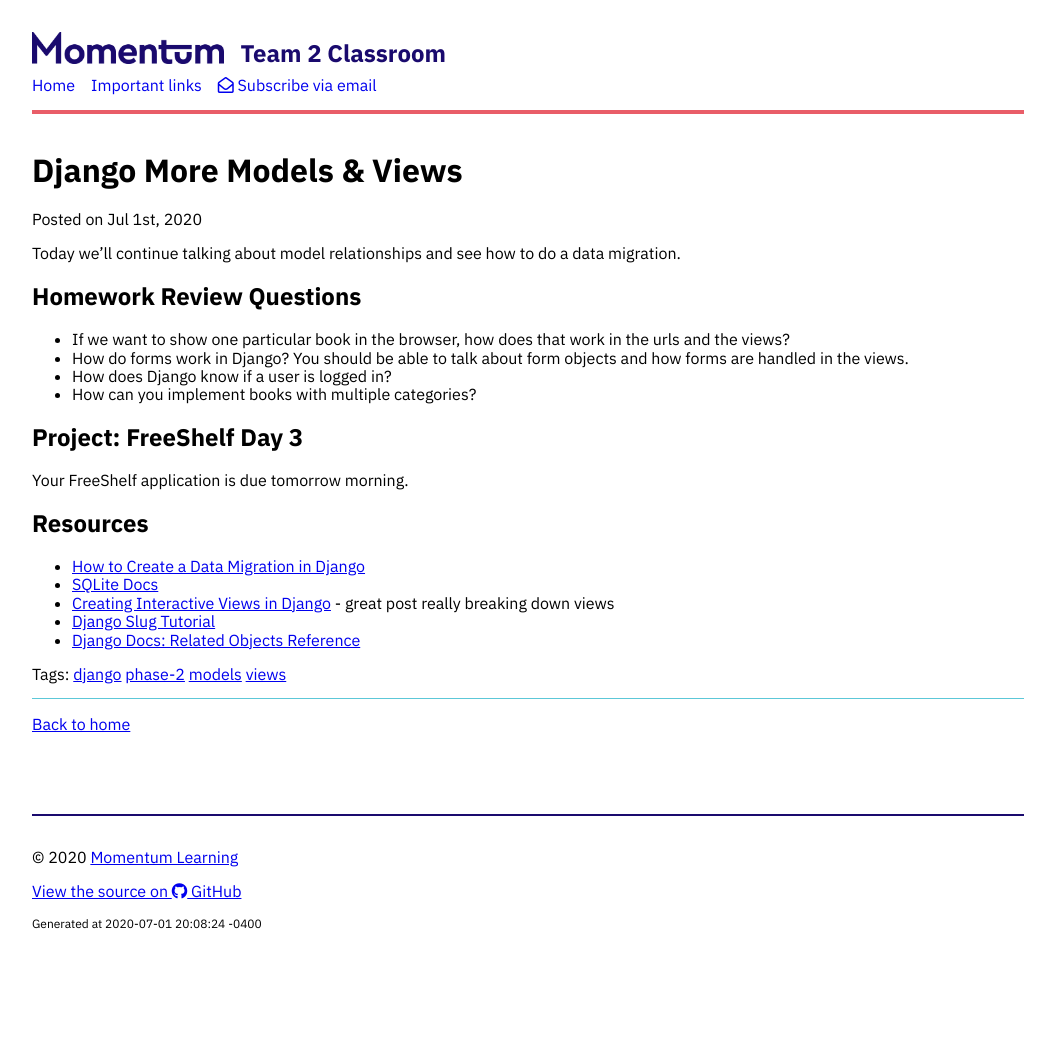
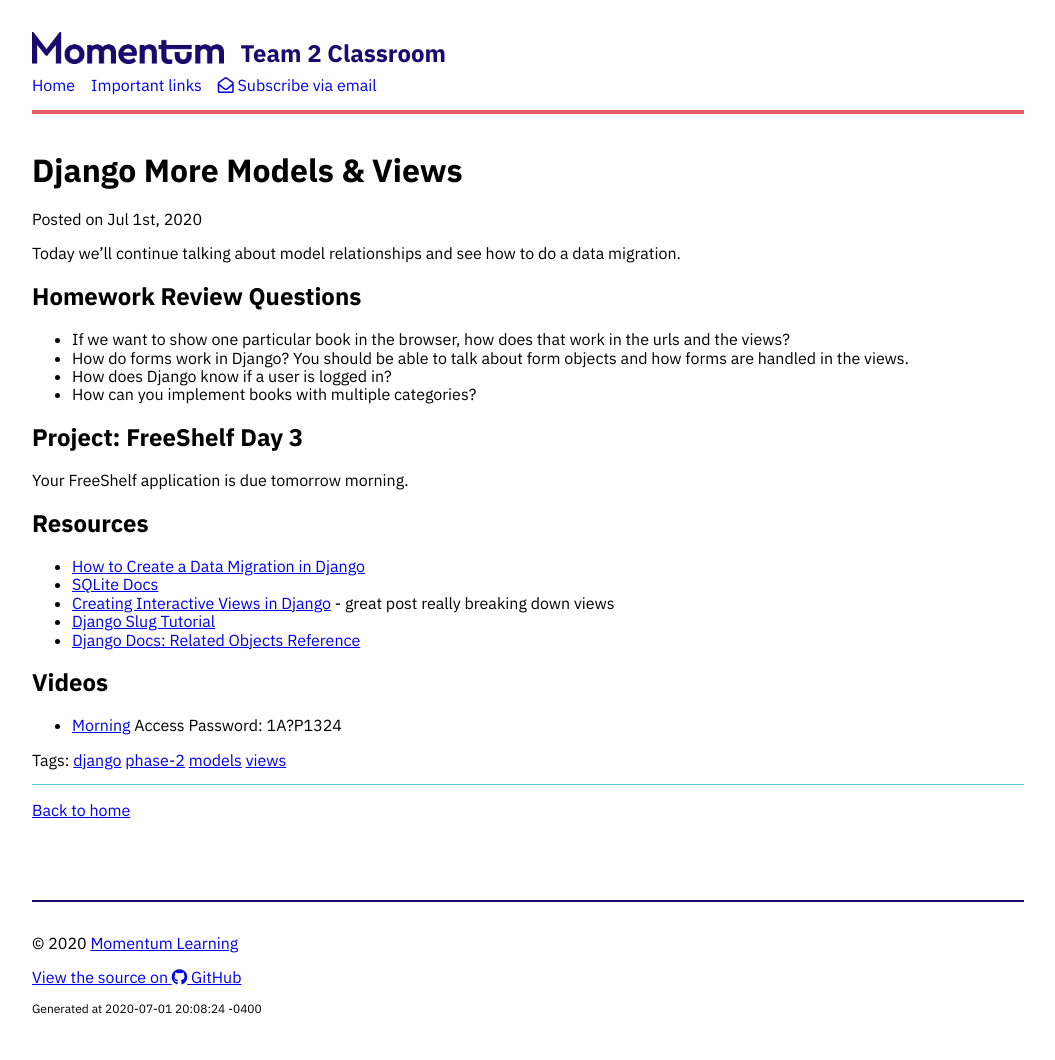
Before and after one commit to momentum-team-3/momentum-team-3.github.io, a Jekyll site: the page built from _posts/2020-07-01-django-more-models.md, in a window 1280 px wide. Shown: the whole page, without its empty margins (112-1167 px from the left). Built offline with Jekyll 4.4.1, drawn with Linux system fonts in a browser that asks for light colours; nearby versions of some CDN libraries; before the commit the page ends 974 px from its top, so only the background shows below that.

Commit message:
add morning video

```diff
--- a/_posts/2020-07-01-django-more-models.md
+++ b/_posts/2020-07-01-django-more-models.md
@@ -24,3 +24,8 @@ Your FreeShelf application is due tomorrow morning.
 - [Creating Interactive Views in Django](https://hackersandslackers.com/creating-django-views/) - great post really breaking down views
 - [Django Slug Tutorial](https://learndjango.com/tutorials/django-slug-tutorial)
 - [Django Docs: Related Objects Reference](https://docs.djangoproject.com/en/3.0/ref/models/relations/)
+
+
+## Videos
+
+- [Morning](https://us02web.zoom.us/rec/share/ppJVC4zArV9OY5XhtxHjQ6ACDrzjaaa8gCkdq_IFzErhSg9IcyWVKdacKyy-Gj7N) Access Password: 1A?P1324
```
